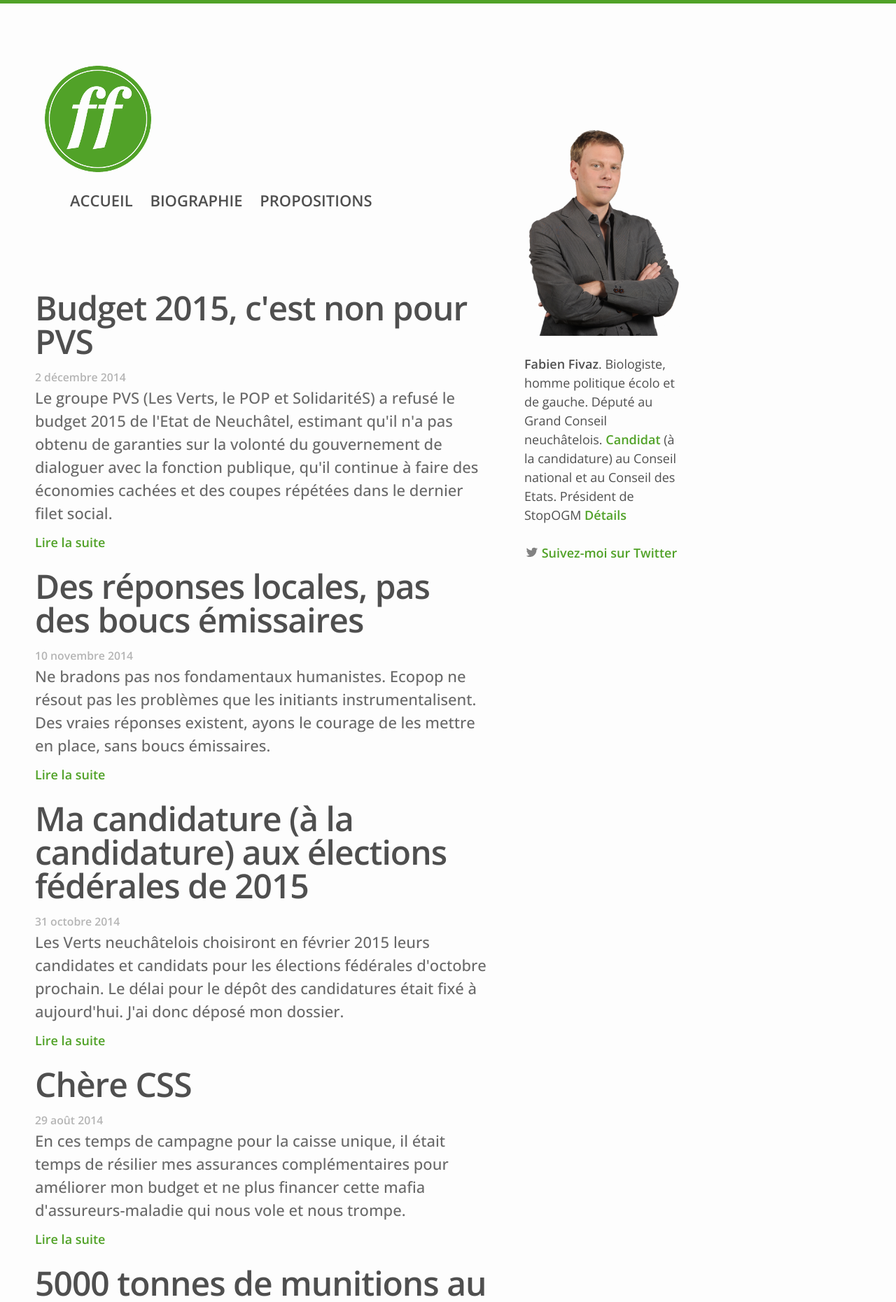
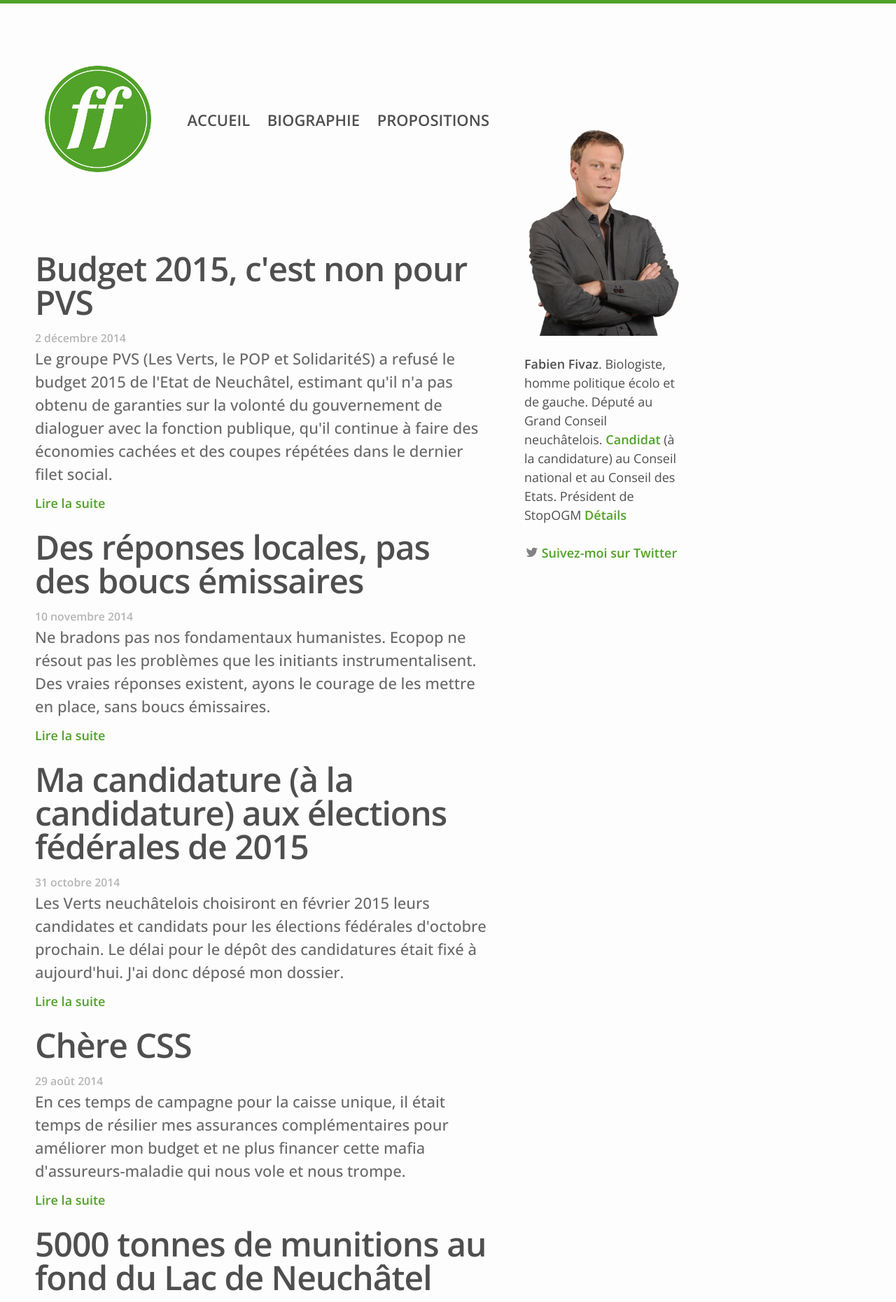
Before and after one commit to ffivaz/ffivaz.github.io, a Jekyll site: the page built from index.html, in a window 1280 px wide. Shown: the top 1861 px of the page at 70% size. Built offline with Jekyll 4.4.1, drawn with Linux system fonts in a browser that asks for light colours; nearby versions of some CDN libraries; the list of posts is cut into pages by our own code.

Commit message:
css changes for iPhone

```diff
--- a/_sass/_layout.scss
+++ b/_sass/_layout.scss
@@ -56,8 +56,9 @@
     }
 
     .trigger {
-        position: relative;
-        margin-left: $spacing-unit * 2;
+        float: right;
+        margin-right: $spacing-unit * 11;
+        margin-top: 65px;
     }
 
     @include media-query($on-palm) {
```
